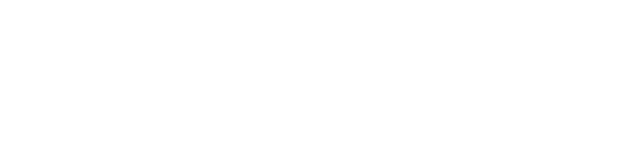
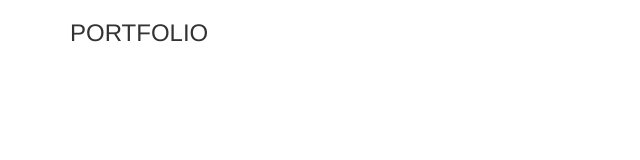
Before and after one commit to GwendalLy/Com-Unik, a plain HTML site: page index.html in a window 1280 px wide. Shown: the whole page, without its empty margins (0-640 px from the left). Drawn offline with Linux system fonts and the light colour scheme.

Commit message:
NOS ZONES DE CODE

```diff
--- a/index.html
+++ b/index.html
@@ -1,10 +1,83 @@
 <!DOCTYPE html>
 <html lang="fr">
 <head>
-	<title>COMMUNIKART</title>
-	<meta charset="utf-8">
+    <title>COMMUNIKART</title>
+    <meta charset="utf-8">
+    <link rel="stylesheet" href="CSS/bootstrap.min.css">
 </head>
 <body>
+<!-- partie de Gwendal -->
 
+
+
+
+
+
+
+
+
+
+
+
+
+
+
+
+
+
+
+
+
+
+
+
+
+
+
+
+
+
+<!-- partie de Samwel -->
+
+
+
+
+
+
+
+
+
+
+
+
+
+
+
+
+
+
+
+
+
+
+
+
+
+
+
+
+
+<!-- partie de Marine -->
+
+    <div class="container">
+
+        <div class="row">
+            <h3 class="col-lg-12">PORTFOLIO</h3>
+        </div>
+        <div class="row">
+
+        </div>
+
+    </div>
 </body>
 </html>
```
